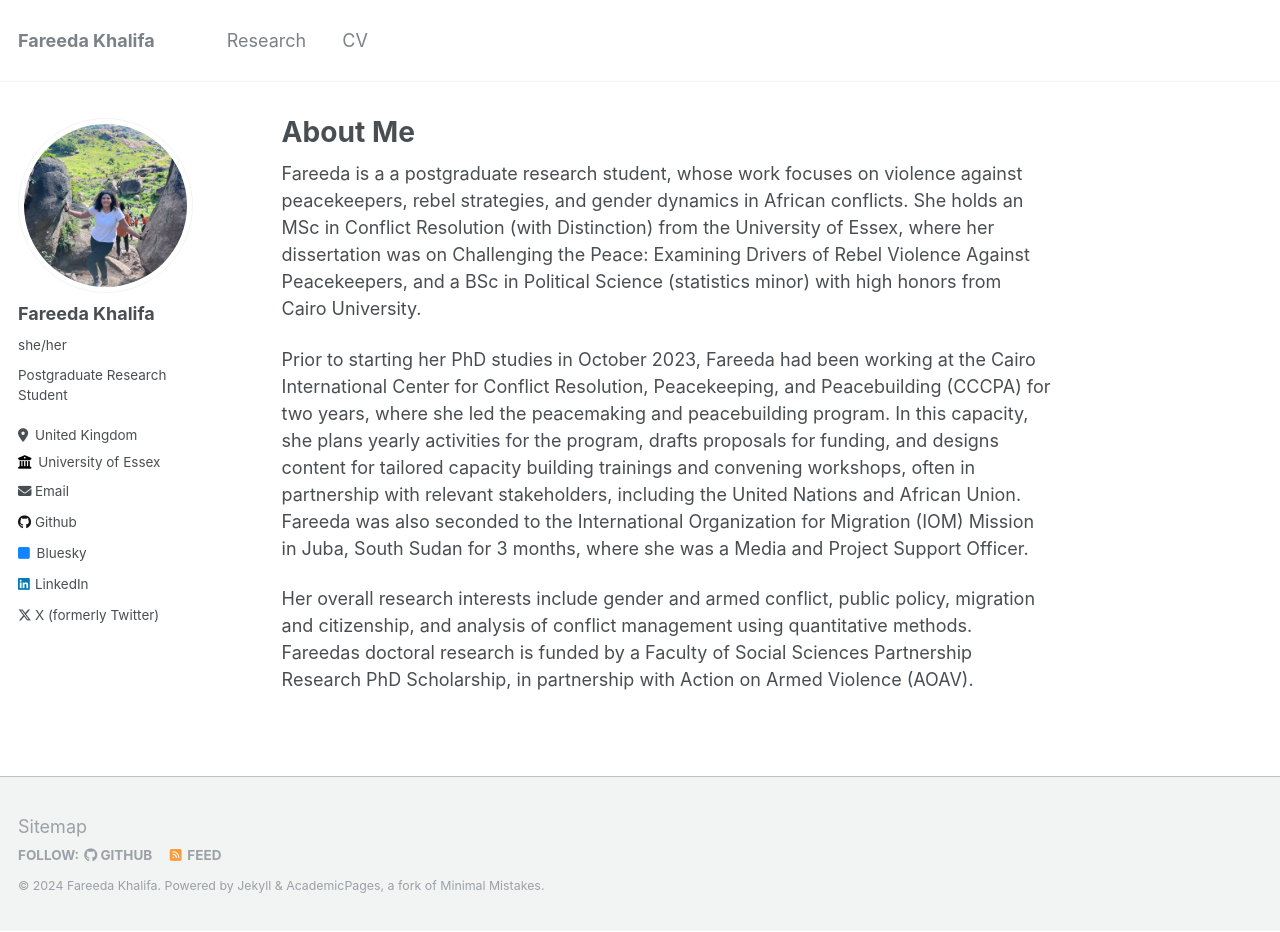
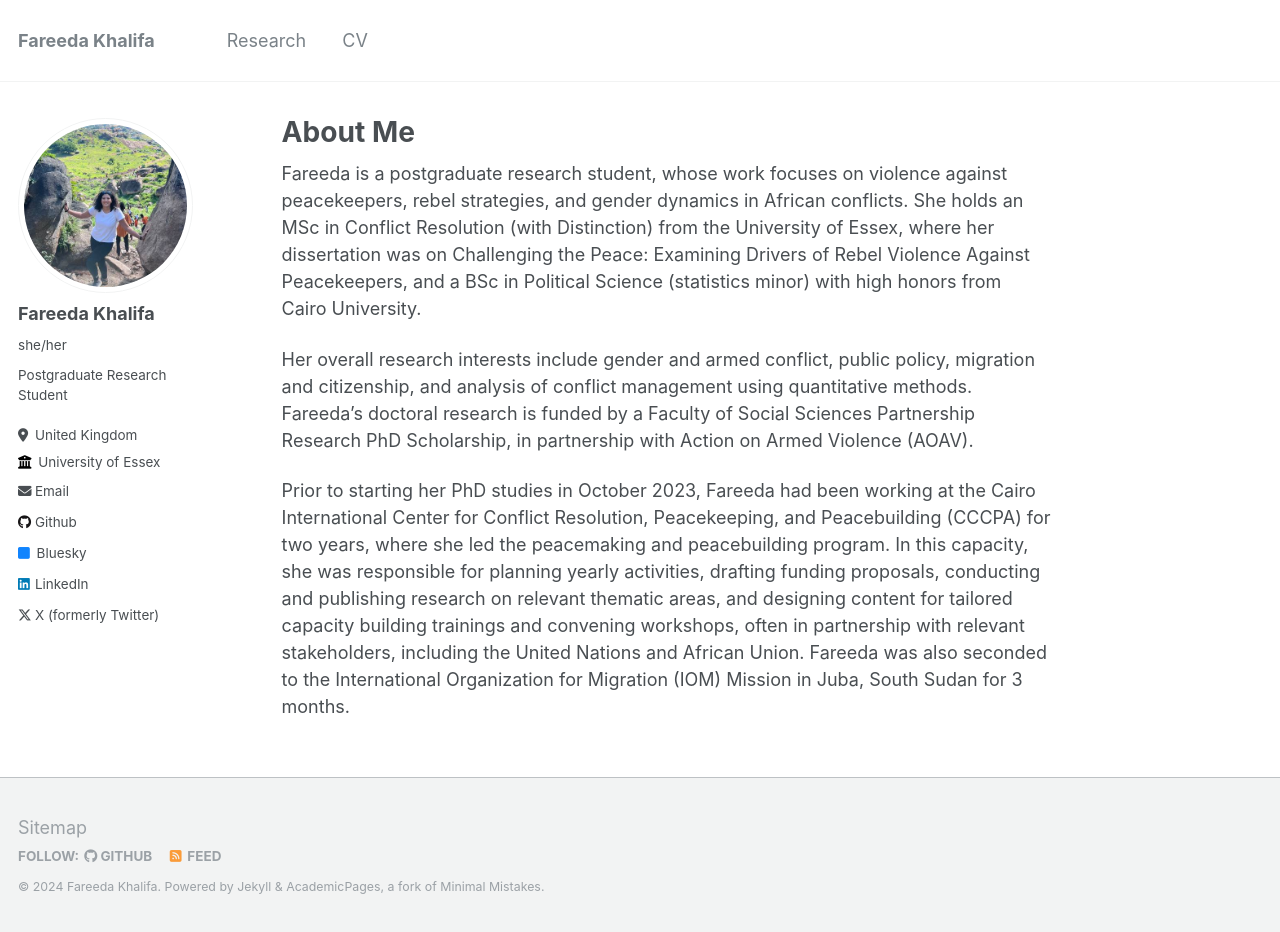
Before and after one commit to fareedakhalifa/fareedakhalifa, a Jekyll site: the page built from _pages/about.md, in a window 1280 px wide and 932 px high. Built offline with Jekyll 4.4.1, drawn with Linux system fonts in a browser that asks for light colours.

Commit message:
Update about.md

```diff
--- a/_pages/about.md
+++ b/_pages/about.md
@@ -7,8 +7,8 @@ redirect_from:
   - /about.html
 ---
 
-Fareeda is a a postgraduate research student, whose work focuses on violence against peacekeepers, rebel strategies, and gender dynamics in African conflicts. She holds an MSc in Conflict Resolution (with Distinction) from the University of Essex, where her dissertation was on Challenging the Peace: Examining Drivers of Rebel Violence Against Peacekeepers, and a BSc in Political Science (statistics minor) with high honors from Cairo University.
+Fareeda is a postgraduate research student, whose work focuses on violence against peacekeepers, rebel strategies, and gender dynamics in African conflicts. She holds an MSc in Conflict Resolution (with Distinction) from the University of Essex, where her dissertation was on Challenging the Peace: Examining Drivers of Rebel Violence Against Peacekeepers, and a BSc in Political Science (statistics minor) with high honors from Cairo University.
 
-Prior to starting her PhD studies in October 2023, Fareeda had been working at the Cairo International Center for Conflict Resolution, Peacekeeping, and Peacebuilding (CCCPA) for two years, where she led the peacemaking and peacebuilding program. In this capacity, she plans yearly activities for the program, drafts proposals for funding, and designs content for tailored capacity building trainings and convening workshops, often in partnership with relevant stakeholders, including the United Nations and African Union. Fareeda was also seconded to the International Organization for Migration (IOM) Mission in Juba, South Sudan for 3 months, where she was a Media and Project Support Officer.
+Her overall research interests include gender and armed conflict, public policy, migration and citizenship, and analysis of conflict management using quantitative methods. Fareeda's doctoral research is funded by a Faculty of Social Sciences Partnership Research PhD Scholarship, in partnership with Action on Armed Violence (AOAV).
 
-Her overall research interests include gender and armed conflict, public policy, migration and citizenship, and analysis of conflict management using quantitative methods. Fareedas doctoral research is funded by a Faculty of Social Sciences Partnership Research PhD Scholarship, in partnership with Action on Armed Violence (AOAV).
+Prior to starting her PhD studies in October 2023, Fareeda had been working at the Cairo International Center for Conflict Resolution, Peacekeeping, and Peacebuilding (CCCPA) for two years, where she led the peacemaking and peacebuilding program. In this capacity, she was responsible for planning yearly activities, drafting funding proposals, conducting and publishing research on relevant thematic areas, and designing content for tailored capacity building trainings and convening workshops, often in partnership with relevant stakeholders, including the United Nations and African Union. Fareeda was also seconded to the International Organization for Migration (IOM) Mission in Juba, South Sudan for 3 months.
```
